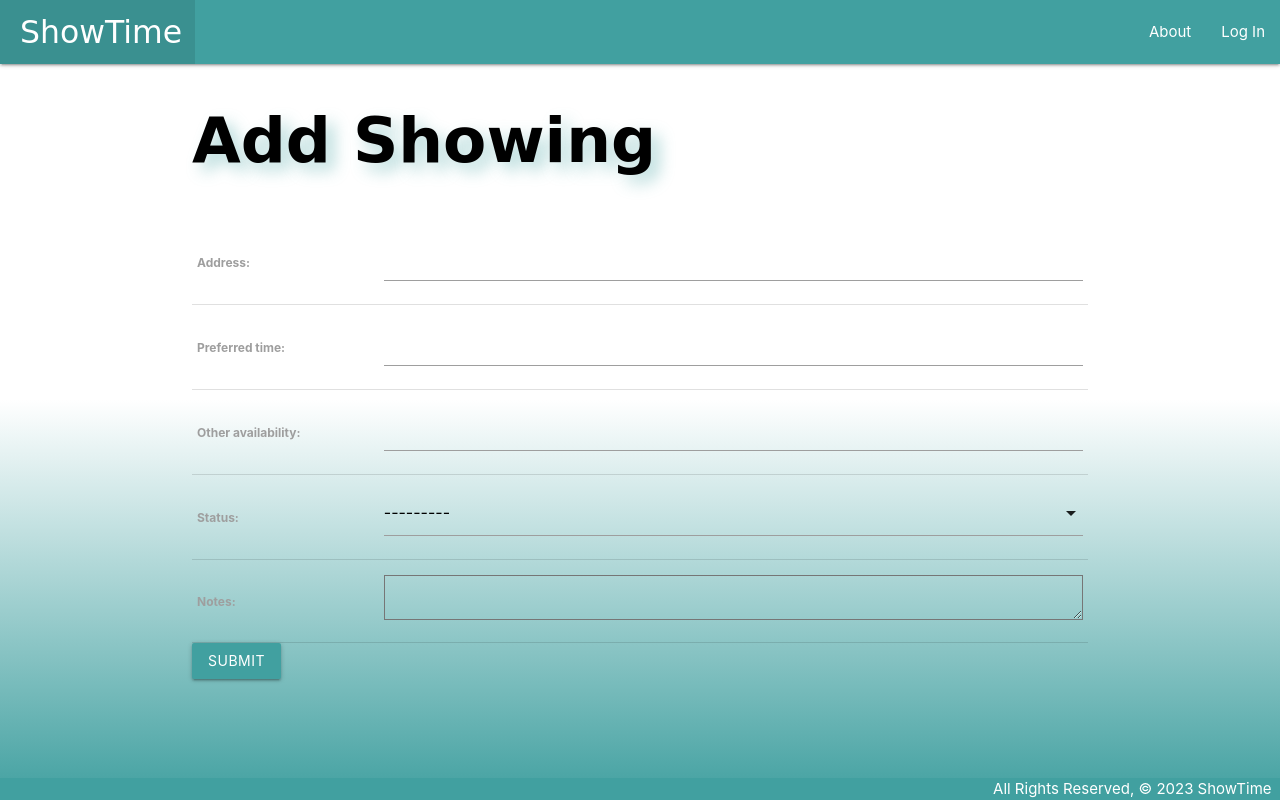
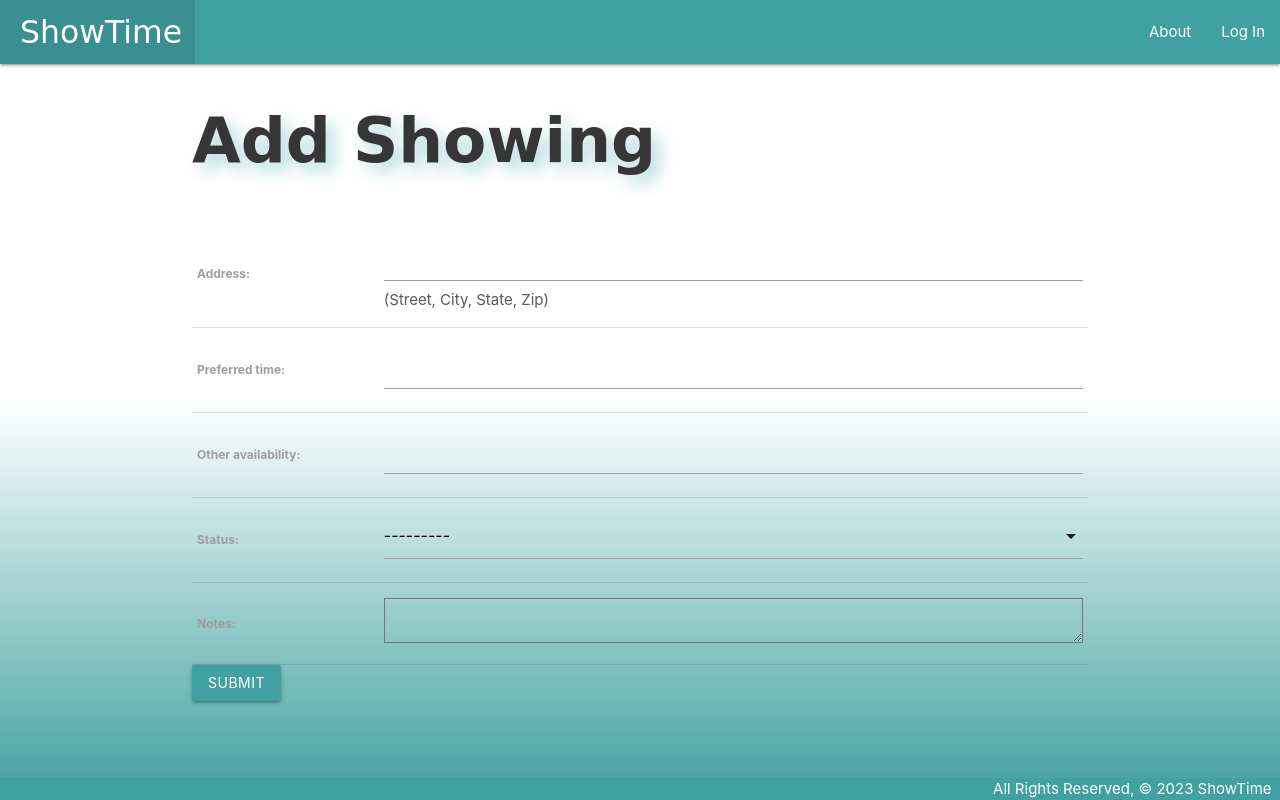
Before and after one commit to Justin-Guimond/showtime, a Django app: page /showings/create/ in a window 1280 px wide. Run offline with Django 4.2, Linux system fonts and the light colour scheme.

Commit message:
Commit 14 - help-text to Showing model (address)

```diff
--- a/main_app/models.py
+++ b/main_app/models.py
@@ -11,7 +11,7 @@ class StatusChoices(models.TextChoices):
     pending = 'pending', _('Pending')
 
 class Showing(models.Model):
-    address = models.CharField(max_length=100)
+    address = models.CharField(max_length=100, help_text='(Street, City, State, Zip)')
     preferred_time = models.CharField(max_length=100)
     other_availability = models.CharField(max_length=100)
     status = models.CharField(max_length=15, choices=StatusChoices.choices)
--- a/main_app/static/css/style.css
+++ b/main_app/static/css/style.css
@@ -4,7 +4,8 @@ body {
     min-height: 100vh;
     flex-direction: column;
     background: white;
-    background: linear-gradient(to bottom, white 50%, rgb(65, 160, 160))
+    background: linear-gradient(to bottom, white 50%, rgb(65, 160, 160));
+    color: rgb(89, 89, 89);
 
   }
 
@@ -25,7 +26,7 @@ body {
     color: rgb(65, 160, 160);
   }
 
-  .datepicker-cancel, .datepicker-done, a {
+  .datepicker-cancel, .datepicker-done {
     color: rgb(65, 160, 160);
   }
 
@@ -67,7 +68,7 @@ body {
 
   h1 {
     text-shadow: 8px 8px 16px rgba(65, 160, 160, 0.4);
-    color: black;
+    color: rgb(54, 54, 54);
     font-weight: 700;
     font-family: cursive;
     margin-bottom: 5%;
@@ -76,3 +77,7 @@ body {
   p {
     margin-top: 10%;
   }
+
+  a {
+    color: rgb(89, 89, 89);
+  }
```
